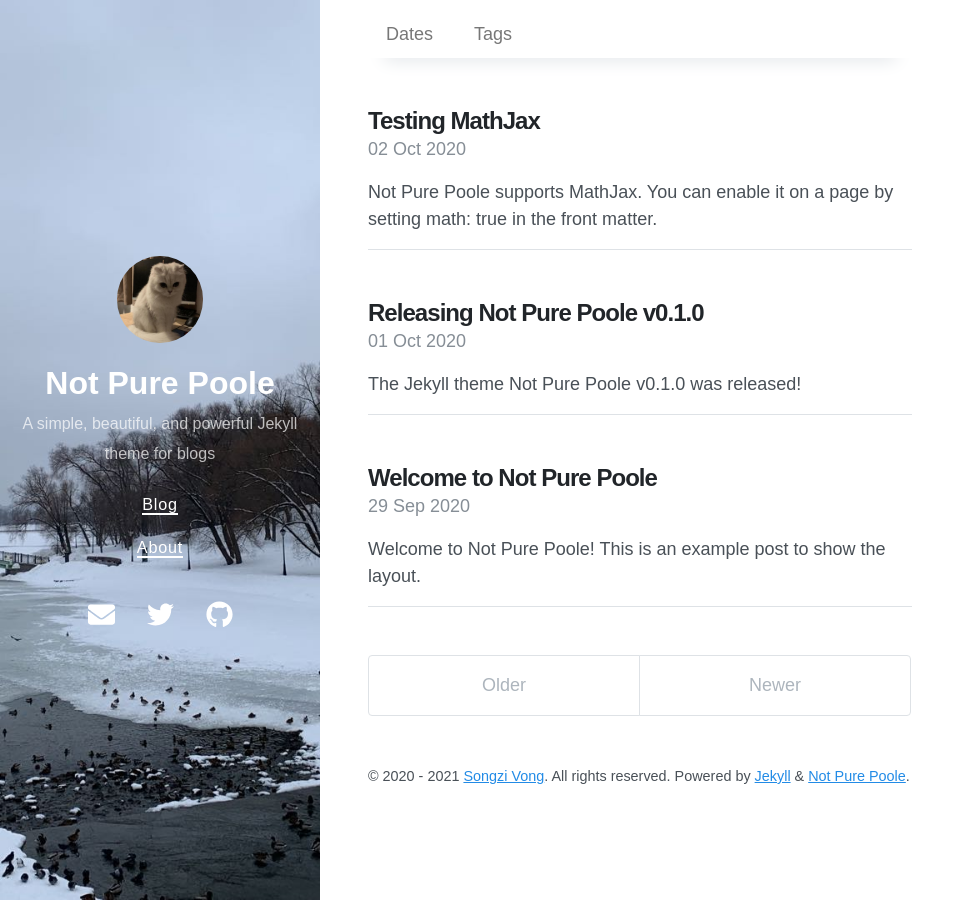
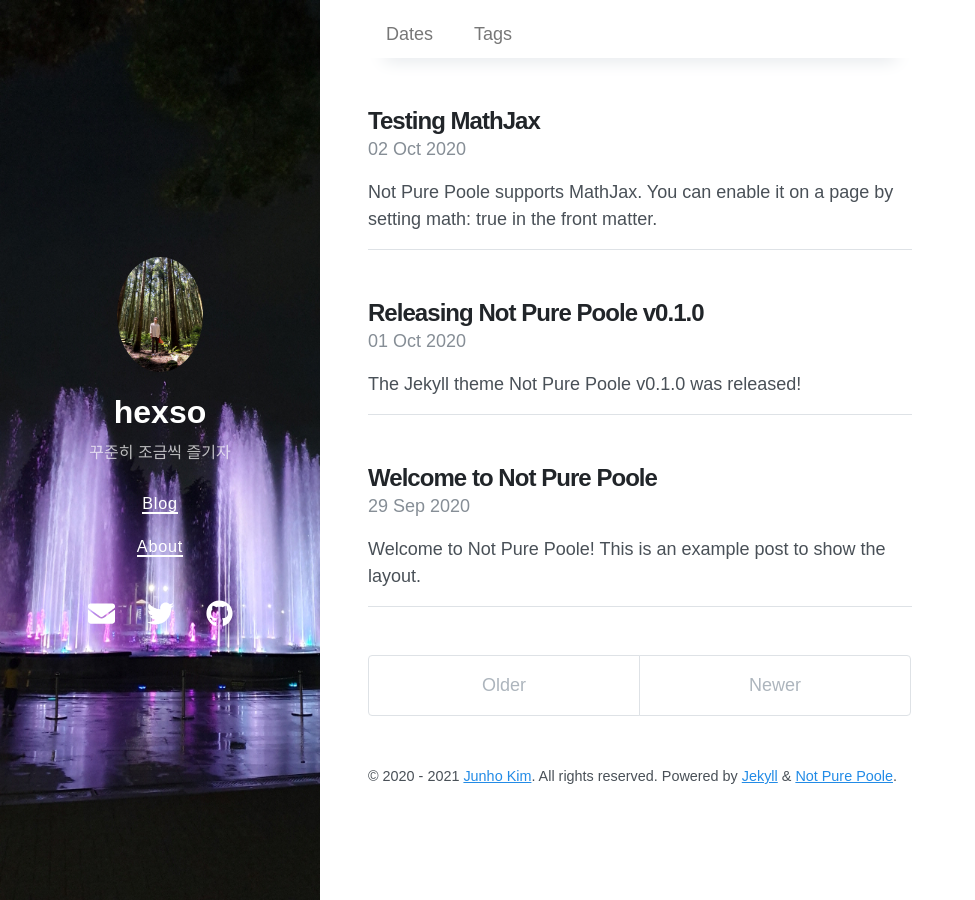
Before and after one commit to hexso/hexso.github.io, a Jekyll site: the page built from index.html, in a window 1280 px wide. Shown: the whole page, without its empty margins (0-975 px from the left). Built offline with Jekyll 4.4.1, drawn with Linux system fonts in a browser that asks for light colours; nearby versions of some CDN libraries; the list of posts is cut into pages by our own code.

Commit message:
내 블로그에 맞게 수정
Signed-off-by: junho <kesu9251@naver.com>

```diff
--- a/_config.yml
+++ b/_config.yml
@@ -1,9 +1,9 @@
 # Setup
-title: Not Pure Poole
-description: A simple, beautiful, and powerful Jekyll theme for blogs
-url: https://vszhub.github.io
+title: hexso
+description: 꾸준히 조금씩 즐기자
+url: https://hexso.github.io
 avatar: /avatar.jpeg
-paginate: 5
+paginate: 8
 permalink: pretty
 cover_image: /bg.jpeg
 
@@ -29,14 +29,14 @@ exclude:
 
 # Optimize Jekyl SEO Tag
 twitter:
-  username: vszhub
+  username: hexso
   card: summary
 logo: logo.png
 social:
-  name: Songzi Vong
+  name: Junho Kim
   links:
-    - https://twitter.com/vszhub
-    - https://github.com/vszhub
+    -https://twitter.com/
+    - https://github.com/hexso
 google_site_verification: xxxxx
 lang: en
 
@@ -54,6 +54,6 @@ sass:
 
 # Specify the author for blog posts
 author:
-  name: Songzi Vong
-  url: https://github.com/vszhub/
-  email: vszhub@gmail.com
+  name: Junho Kim
+  url: https://github.com/hexso/
+  email: kesu82091@gmail.com
```
Also changed, not shown: README.md, avatar.jpeg, bg.jpeg.
